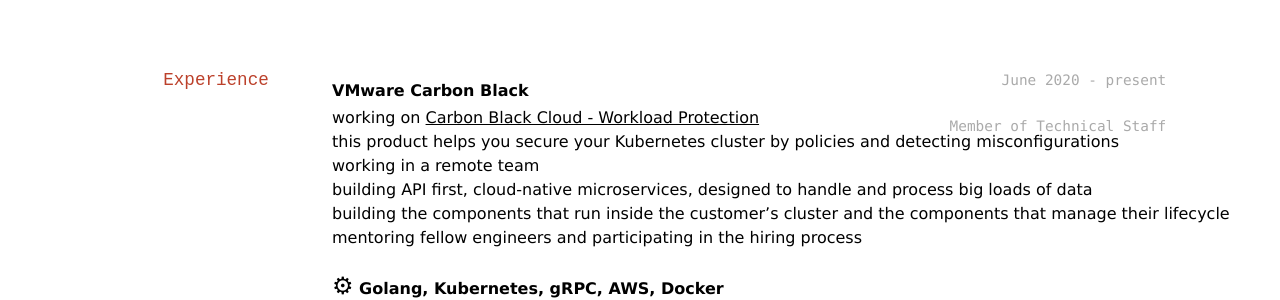
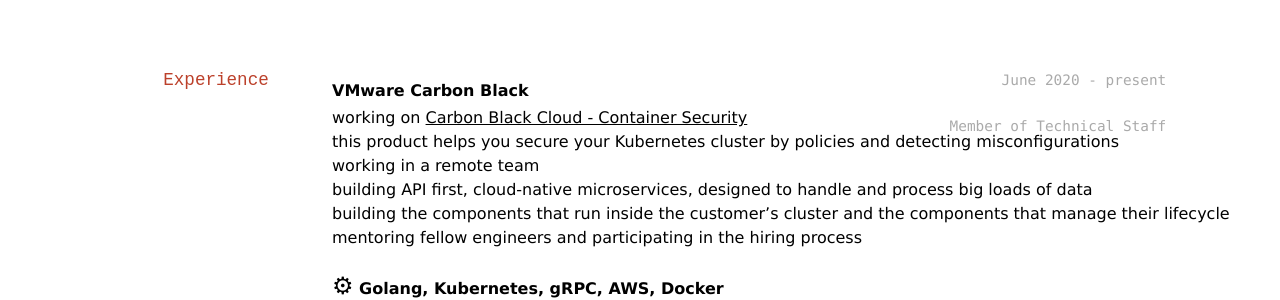
Before and after one commit to asankov/cv, a Jekyll site: the page built from index.md, in a window 1280 px wide. Shown: the part 217-517 px from the top of the page. Built offline with Jekyll 4.4.1, drawn with Linux system fonts in a browser that asks for light colours.

Commit message:
Update VMware section

```diff
--- a/index.md
+++ b/index.md
@@ -19,7 +19,7 @@ Software engineer, open-source enthusiast.
 
 `Member of Technical Staff`
 
-- working on [Carbon Black Cloud - Workload Protection](https://www.carbonblack.com/products/vmware-carbon-black-cloud-workload/)
+- working on [Carbon Black Cloud - Container Security](https://www.vmware.com/products/carbon-black-cloud-container.html)
 - this product helps you secure your Kubernetes cluster by policies and detecting misconfigurations
 - working in a remote team
 - building API first, cloud-native microservices, designed to handle and process big loads of data
```
